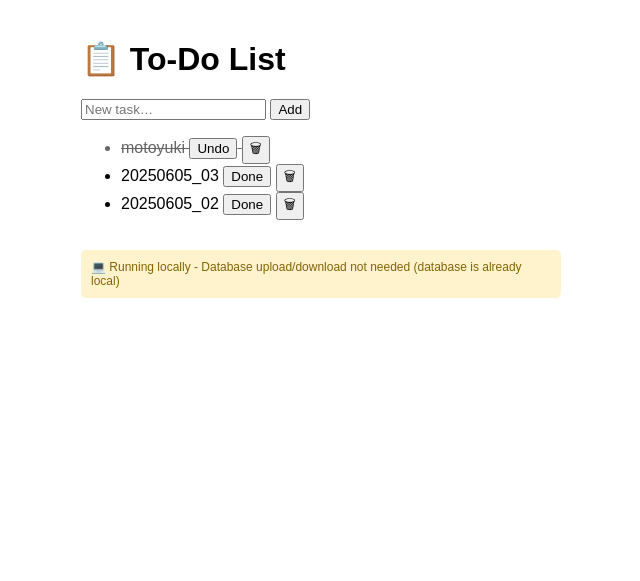
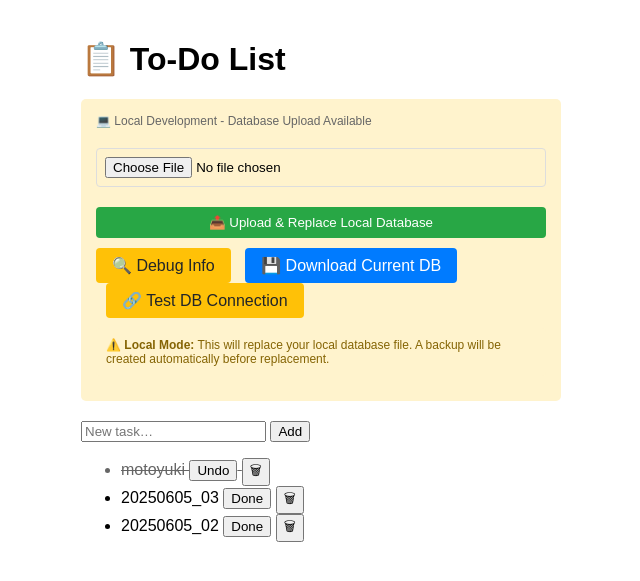
Before and after one commit to medaka46/baby_bianca_00, a FastAPI app: page / in a window 1280 px wide. Shown: the top 581 px of the page, without its empty margins (319-959 px from the left). Run offline with FastAPI, Linux system fonts and the light colour scheme.

Commit message:
025 : Fix database upload functionality - SQLAlchemy engine reconnection - Add engine.dispose() before database file replacement - Implement recreate_database_engine() function for proper reconnection - Add /test-db-connection endpoint for debugging - Enhanced /debug-info with task count and sample data - Update HTML template with test connection button - Fix SQLAlchemy connection persistence issue

```diff
--- a/app/main.py
+++ b/app/main.py
@@ -2,11 +2,13 @@ from fastapi import FastAPI, Request, Form, Depends, HTTPException, UploadFile,
 from fastapi.responses import RedirectResponse, HTMLResponse, FileResponse
 from fastapi.templating import Jinja2Templates
 from sqlalchemy.orm import Session
+from sqlalchemy import create_engine
+from sqlalchemy.orm import sessionmaker
 import os
 import shutil
 from datetime import datetime
 
-from .database import SessionLocal, engine, Base, get_database_path
+from .database import SessionLocal, engine, Base, get_database_path, get_database_url
 from .models import Task
 
 Base.metadata.create_all(bind=engine)
@@ -21,6 +23,30 @@ def get_db():
         yield db
     finally:
         db.close()
+
+
+def recreate_database_engine():
+    """Recreate the database engine and session after database replacement."""
+    global engine, SessionLocal
+
+    # Close all existing connections
+    engine.dispose()
+
+    # Create new engine with the updated database
+    new_database_url = get_database_url()
+    engine = create_engine(
+        new_database_url,
+        connect_args={"check_same_thread": False, "timeout": 30},
+        echo=True
+    )
+
+    # Create new session factory
+    SessionLocal = sessionmaker(autocommit=False, autoflush=False, bind=engine)
+
+    # Ensure tables exist in the new database
+    Base.metadata.create_all(bind=engine)
+
+    print(f"Database engine recreated with URL: {new_database_url}")
 
 
 @app.get("/", response_class=HTMLResponse)
@@ -53,6 +79,38 @@ def download_database():
     )
 
 
+@app.get("/debug-info")
+def debug_info():
+    """Debug endpoint to check environment and paths."""
+    db_path = get_database_path()
+    is_render = bool(os.getenv("RENDER"))
+
+    info = {
+        "environment": "Render" if is_render else "Local",
+        "database_path": db_path,
+        "database_exists": os.path.exists(db_path),
+        "database_writable": os.access(os.path.dirname(db_path), os.W_OK) if os.path.exists(os.path.dirname(db_path)) else False,
+        "current_working_directory": os.getcwd(),
+        "render_env_var": os.getenv("RENDER", "Not set")
+    }
+
+    if os.path.exists(db_path):
+        info["database_size"] = os.path.getsize(db_path)
+
+        # Try to read current tasks from database
+        try:
+            db = SessionLocal()
+            task_count = db.query(Task).count()
+            tasks = db.query(Task).limit(5).all()
+            db.close()
+            info["task_count"] = task_count
+            info["sample_tasks"] = [{"id": t.id, "title": t.title, "completed": t.completed} for t in tasks]
+        except Exception as e:
+            info["database_read_error"] = str(e)
+
+    return info
+
+
 @app.post("/upload-db")
 async def upload_database(file: UploadFile = File(...)):
     """Upload and replace the SQLite database file."""
@@ -66,6 +124,7 @@ async def upload_database(file: UploadFile = File(...)):
 
     # Get current database path
     db_path = get_database_path()
+    backup_path = None  # Initialize backup_path
 
     try:
         # Create backup of current database if it exists
@@ -73,11 +132,20 @@ async def upload_database(file: UploadFile = File(...)):
             timestamp = datetime.now().strftime("%Y%m%d_%H%M%S")
             backup_path = f"{db_path}.backup_{timestamp}"
             shutil.copy2(db_path, backup_path)
+            print(f"Created backup: {backup_path}")
+
+        # Read uploaded file content
+        content = await file.read()
+        print(f"Read {len(content)} bytes from uploaded file")
+
+        # CRITICAL: Close all existing database connections before replacing file
+        print("Closing existing database connections...")
+        engine.dispose()
 
         # Save uploaded file to database location
         with open(db_path, "wb") as buffer:
-            content = await file.read()
             buffer.write(content)
+        print(f"Saved uploaded file to: {db_path}")
 
         # Verify the uploaded file is a valid SQLite database
         import sqlite3
@@ -88,18 +156,34 @@ async def upload_database(file: UploadFile = File(...)):
             tables = cursor.fetchall()
             conn.close()
 
+            print(f"Found tables: {[table[0] for table in tables]}")
+
             # Check if tasks table exists
             has_tasks_table = any(table[0] == 'tasks' for table in tables)
             if not has_tasks_table:
+                # Restore backup if validation fails
+                if backup_path and os.path.exists(backup_path):
+                    shutil.copy2(backup_path, db_path)
+                    print(f"Restored backup due to missing tasks table")
                 raise HTTPException(
                     status_code=400,
                     detail="Uploaded database does not contain a 'tasks' table"
                 )
 
+            print("Database validation successful")
+
+            # CRITICAL: Recreate the database engine to connect to the new database
+            print("Recreating database engine...")
+            recreate_database_engine()
+            print("Database engine recreated successfully")
+
         except sqlite3.Error as e:
             # If validation fails, restore backup if it exists
-            if os.path.exists(backup_path):
+            if backup_path and os.path.exists(backup_path):
                 shutil.copy2(backup_path, db_path)
+                print(f"Restored backup due to SQLite error: {e}")
+                # Recreate engine even after restore
+                recreate_database_engine()
             raise HTTPException(
                 status_code=400,
                 detail=f"Invalid SQLite database file: {str(e)}"
@@ -107,7 +191,17 @@ async def upload_database(file: UploadFile = File(...)):
 
         return RedirectResponse("/", status_code=303)
 
+    except HTTPException:
+        # Re-raise HTTP exceptions
+        raise
     except Exception as e:
+        # Handle unexpected errors
+        print(f"Unexpected error during upload: {e}")
+        if backup_path and os.path.exists(backup_path):
+            shutil.copy2(backup_path, db_path)
+            print(f"Restored backup due to unexpected error")
+            # Recreate engine after restore
+            recreate_database_engine()
         raise HTTPException(
             status_code=500,
             detail=f"Failed to upload database: {str(e)}"
@@ -138,3 +232,41 @@ def delete_task(task_id: int, db: Session = Depends(get_db)):
         db.delete(task)
         db.commit()
     return RedirectResponse("/", status_code=303)
+
+
+@app.get("/test-db-connection")
+def test_database_connection():
+    """Test endpoint to verify database connection and data."""
+    try:
+        db = SessionLocal()
+
+        # Test basic connection
+        task_count = db.query(Task).count()
+
+        # Get sample tasks
+        tasks = db.query(Task).limit(10).all()
+
+        db.close()
+
+        return {
+            "status": "success",
+            "message": "Database connection working",
+            "task_count": task_count,
+            "sample_tasks": [
+                {
+                    "id": task.id,
+                    "title": task.title,
+                    "completed": task.completed
+                } for task in tasks
+            ],
+            "database_path": get_database_path(),
+            "database_url": get_database_url()
+        }
+
+    except Exception as e:
+        return {
+            "status": "error",
+            "message": f"Database connection failed: {str(e)}",
+            "database_path": get_database_path(),
+            "database_url": get_database_url()
+        }
--- a/app/templates/index.html
+++ b/app/templates/index.html
@@ -9,11 +9,14 @@
     form.inline{display:inline}
     .download-section{margin:20px 0;padding:15px;background:#f5f5f5;border-radius:5px}
     .upload-section{margin:20px 0;padding:15px;background:#e8f4fd;border-radius:5px}
+    .local-upload-section{margin:20px 0;padding:15px;background:#fff3cd;border-radius:5px}
     .download-btn{background:#007bff;color:white;padding:8px 16px;border:none;border-radius:4px;text-decoration:none;display:inline-block}
     .download-btn:hover{background:#0056b3}
     .upload-btn{background:#28a745;color:white;padding:8px 16px;border:none;border-radius:4px;cursor:pointer}
     .upload-btn:hover{background:#218838}
     .upload-btn:disabled{background:#6c757d;cursor:not-allowed}
+    .local-btn{background:#ffc107;color:#212529;padding:8px 16px;border:none;border-radius:4px;text-decoration:none;display:inline-block}
+    .local-btn:hover{background:#e0a800}
     .environment-info{font-size:12px;color:#666;margin-bottom:10px}
     .file-input{margin:10px 0;padding:8px;border:1px solid #ddd;border-radius:4px;width:100%;box-sizing:border-box}
     .warning{background:#fff3cd;color:#856404;padding:10px;border-radius:4px;margin:10px 0;font-size:12px}
@@ -43,6 +46,23 @@
       A backup will be created automatically before replacement.
     </div>
   </div>
+  {% else %}
+  <div class="local-upload-section">
+    <div class="environment-info">💻 Local Development - Database Upload Available</div>
+    <form class="upload-form" action="/upload-db" method="post" enctype="multipart/form-data" onsubmit="return confirmUpload()">
+      <input type="file" name="file" accept=".db,.sqlite,.sqlite3" class="file-input" required>
+      <button type="submit" class="upload-btn">📤 Upload & Replace Local Database</button>
+    </form>
+    <div style="margin-top:10px;">
+      <a href="/debug-info" class="local-btn" target="_blank">🔍 Debug Info</a>
+      <a href="/download-db" class="download-btn" style="margin-left:10px;">💾 Download Current DB</a>
+      <a href="/test-db-connection" class="local-btn" target="_blank" style="margin-left:10px;">🔗 Test DB Connection</a>
+    </div>
+    <div class="warning">
+      ⚠️ <strong>Local Mode:</strong> This will replace your local database file.
+      A backup will be created automatically before replacement.
+    </div>
+  </div>
   {% endif %}
 
   <form action="/add" method="post">
@@ -66,12 +86,6 @@
     {% endfor %}
   </ul>
 
-  {% if not is_render %}
-  <div style="margin-top:30px;padding:10px;background:#fff3cd;border-radius:5px;font-size:12px;color:#856404">
-    💻 Running locally - Database upload/download not needed (database is already local)
-  </div>
-  {% endif %}
-
   <script>
     function confirmUpload() {
       return confirm(
```
